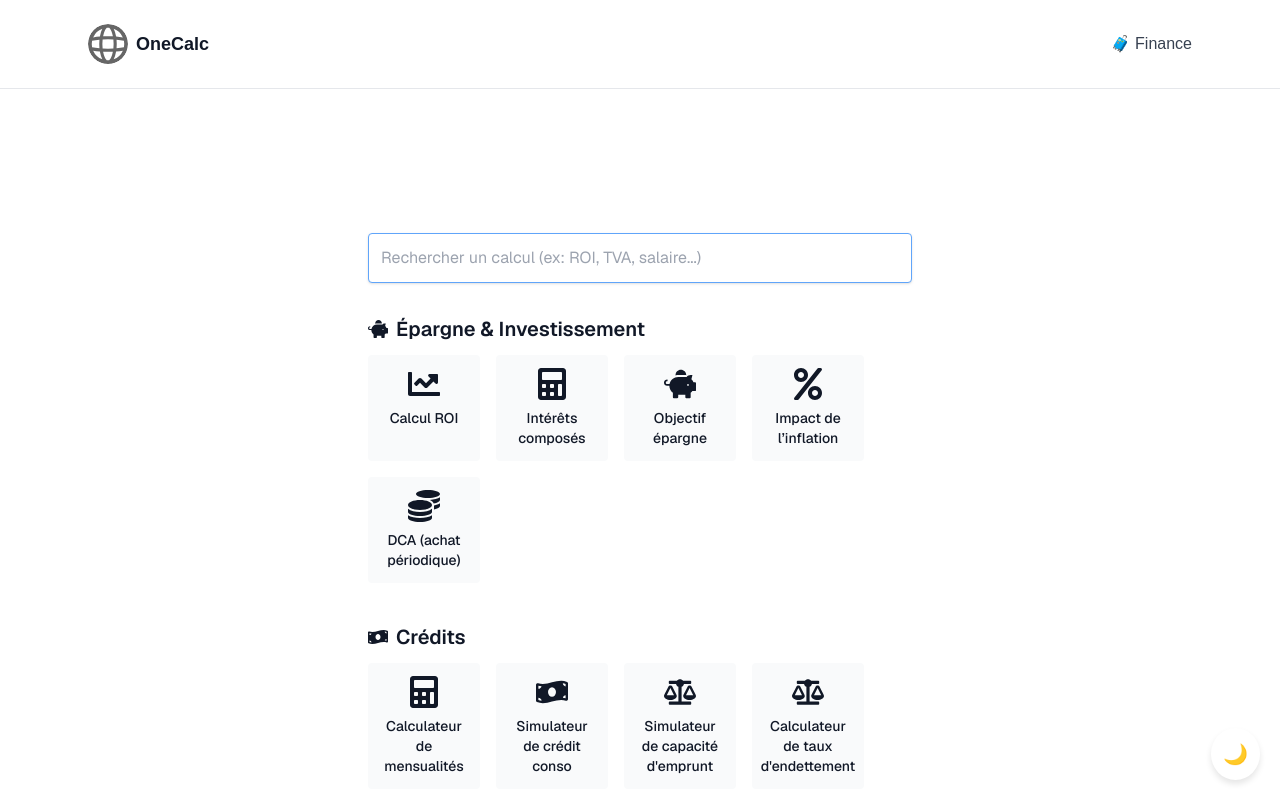
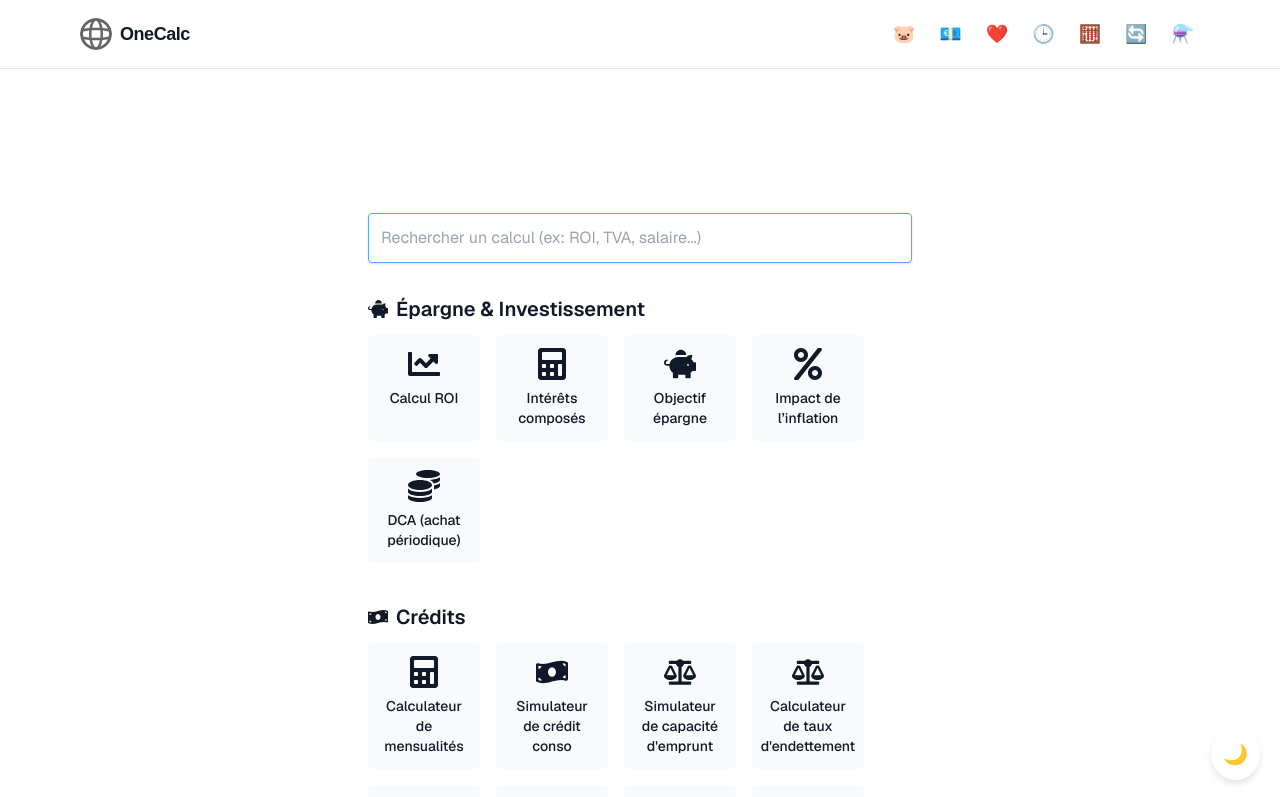
Before and after one commit to JaunePomme/Onecalc, a Next.js app: page / in a window 1280 px wide. Shown: the top 797 px of the page. Built offline with nearby package versions, Linux system fonts and the light colour scheme.

Commit message:
commit de ref header menu working avec des ptits icones

```diff
--- a/app/components/SearchBar.tsx
+++ b/app/components/SearchBar.tsx
@@ -10,8 +10,8 @@ import {
 } from "react-icons/fa";
 
 const categories = [
-    // Épargne & Investissement
     {
+        key: "epargne-investissement",
         name: "Épargne & Investissement",
         icon: <FaPiggyBank className="inline mr-2" />,
         calculators: [
@@ -47,8 +47,8 @@ const categories = [
             },
         ],
     },
-    // Crédits
     {
+        key: "credits",
         name: "Crédits",
         icon: <FaMoneyBillWave className="inline mr-2" />,
         calculators: [
@@ -114,8 +114,8 @@ const categories = [
             },
         ],
     },
-    // Santé & Sport
     {
+        key: "sante-sport",
         name: "Santé & Sport",
         icon: <FaHeartbeat className="inline mr-2" />,
         calculators: [
@@ -193,8 +193,8 @@ const categories = [
             },
         ],
     },
-    // Temps & Date
     {
+        key: "temps-date",
         name: "Temps & Date",
         icon: <FaClock className="inline mr-2" />,
         calculators: [
@@ -272,8 +272,8 @@ const categories = [
             },
         ],
     },
-    // Maths & Outils
     {
+        key: "maths-outils",
         name: "Maths & Outils",
         icon: <FaCalculator className="inline mr-2" />,
         calculators: [
@@ -291,8 +291,8 @@ const categories = [
             },
         ],
     },
-    // Convertisseurs
     {
+        key: "convertisseurs",
         name: "Convertisseurs",
         icon: <FaExchangeAlt className="inline mr-2" />,
         calculators: [
@@ -310,8 +310,8 @@ const categories = [
             },
         ],
     },
-    // Sciences
     {
+        key: "sciences",
         name: "Sciences",
         icon: <FaFlask className="inline mr-2" />,
         calculators: [
@@ -385,7 +385,11 @@ export default function SearchBar() {
             </div>
             <div className="flex flex-col gap-8">
                 {filteredCategories.map((cat) => (
-                    <div key={cat.name}>
+                    <section
+                        key={cat.name}
+                        id={cat.key}
+                        className="scroll-mt-24"
+                    >
                         <h2 className="text-xl font-semibold mb-3 flex items-center">
                             {cat.icon}
                             {cat.name}
@@ -404,7 +408,7 @@ export default function SearchBar() {
                                 </button>
                             ))}
                         </div>
-                    </div>
+                    </section>
                 ))}
             </div>
             {query.length > 1 && filteredCategories.length === 0 && (
--- a/app/layout.tsx
+++ b/app/layout.tsx
@@ -20,6 +20,44 @@ export const metadata: Metadata = {
   description: "Tool for calculating anything, anywhere, anytime.",
 };
 
+const navLinks = [
+  {
+    href: "/#epargne-investissement",
+    icon: "🐷",
+    label: "Épargne & Investissement",
+  },
+  {
+    href: "/#credits",
+    icon: "💶",
+    label: "Crédits",
+  },
+  {
+    href: "/#sante-sport",
+    icon: "❤️",
+    label: "Santé & Sport",
+  },
+  {
+    href: "/#temps-date",
+    icon: "🕒",
+    label: "Temps & Date",
+  },
+  {
+    href: "/#maths-outils",
+    icon: "🧮",
+    label: "Maths & Outils",
+  },
+  {
+    href: "/#convertisseurs",
+    icon: "🔄",
+    label: "Convertisseurs",
+  },
+  {
+    href: "/#sciences",
+    icon: "⚗️",
+    label: "Sciences",
+  },
+];
+
 export default function RootLayout({
   children,
 }: Readonly<{
@@ -30,9 +68,9 @@ export default function RootLayout({
       <body
         className={`${geistSans.variable} ${geistMono.variable} antialiased bg-white text-gray-900 dark:bg-gray-950 dark:text-gray-100 min-h-screen flex flex-col`}
       >
-        <header className="w-full border-b border-gray-200 dark:border-gray-800 bg-white dark:bg-gray-950">
-          <div className="max-w-6xl mx-auto flex items-center justify-between p-4 sm:p-6">
-            <div className="flex items-center gap-4">
+        <header className="w-full border-b border-gray-200 dark:border-gray-800 bg-white dark:bg-gray-950 sticky top-0 z-30">
+          <div className="max-w-6xl mx-auto flex items-center justify-between p-2 sm:p-4">
+            <div className="flex items-center gap-2 sm:gap-3">
               <Link
                 className="flex items-center gap-2 hover:underline hover:underline-offset-4"
                 href="/"
@@ -40,21 +78,26 @@ export default function RootLayout({
                 <Image
                   src="/globe.svg"
                   alt="globe logo"
-                  width={40}
-                  height={40}
+                  width={32}
+                  height={32}
                   style={{ borderRadius: "50%" }}
                 />
-                <span className="text-lg font-bold">OneCalc</span>
+                <span className="text-lg font-bold tracking-tight">OneCalc</span>
               </Link>
             </div>
-            <nav className="flex gap-6 text-sm sm:text-base">
-              <a
-                href="#section1"
-                className="hover:underline text-gray-700 dark:text-gray-300"
-              >
-                🧳 Finance
-              </a>
-              {/* autres liens nav */}
+            <nav className="flex flex-nowrap overflow-x-auto gap-1 sm:gap-2 md:gap-3 text-xs sm:text-sm md:text-base whitespace-nowrap">
+              {navLinks.map((nav) => (
+                <Link
+                  key={nav.href}
+                  href={nav.href}
+                  className="flex items-center gap-1 px-1.5 py-1 rounded hover:bg-blue-50 dark:hover:bg-blue-900 transition text-gray-700 dark:text-gray-200 font-medium"
+                  style={{ minWidth: 0 }}
+                  prefetch={false}
+                >
+                  <span className="text-base sm:text-lg">{nav.icon}</span>
+                  <span className="hidden xs:inline">{nav.label}</span>
+                </Link>
+              ))}
             </nav>
           </div>
         </header>
```
